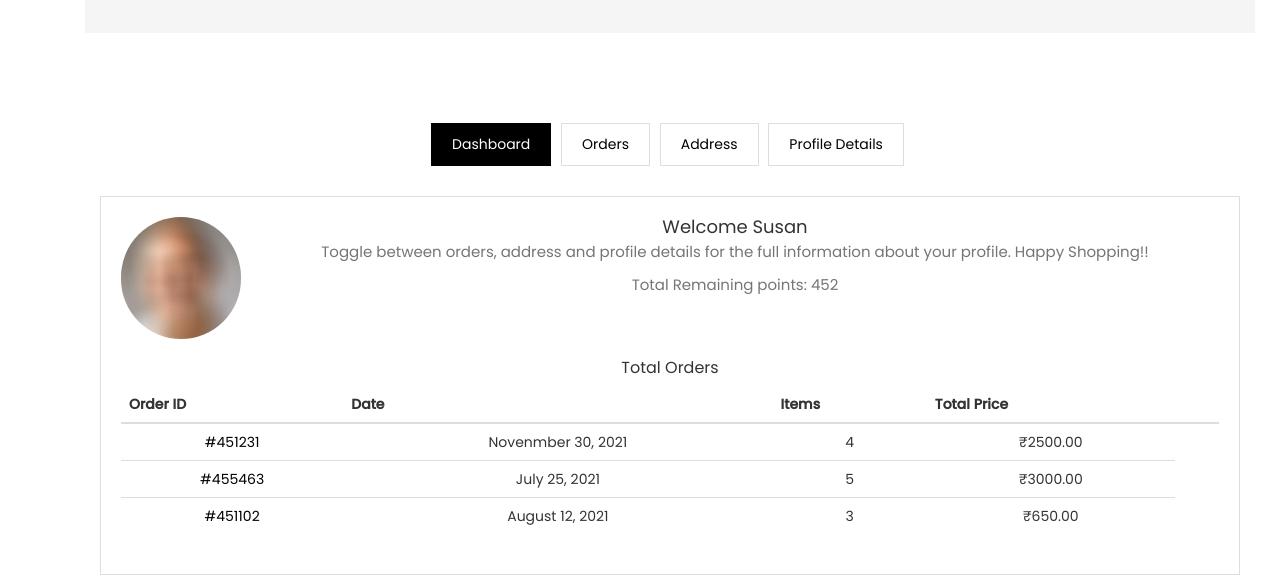
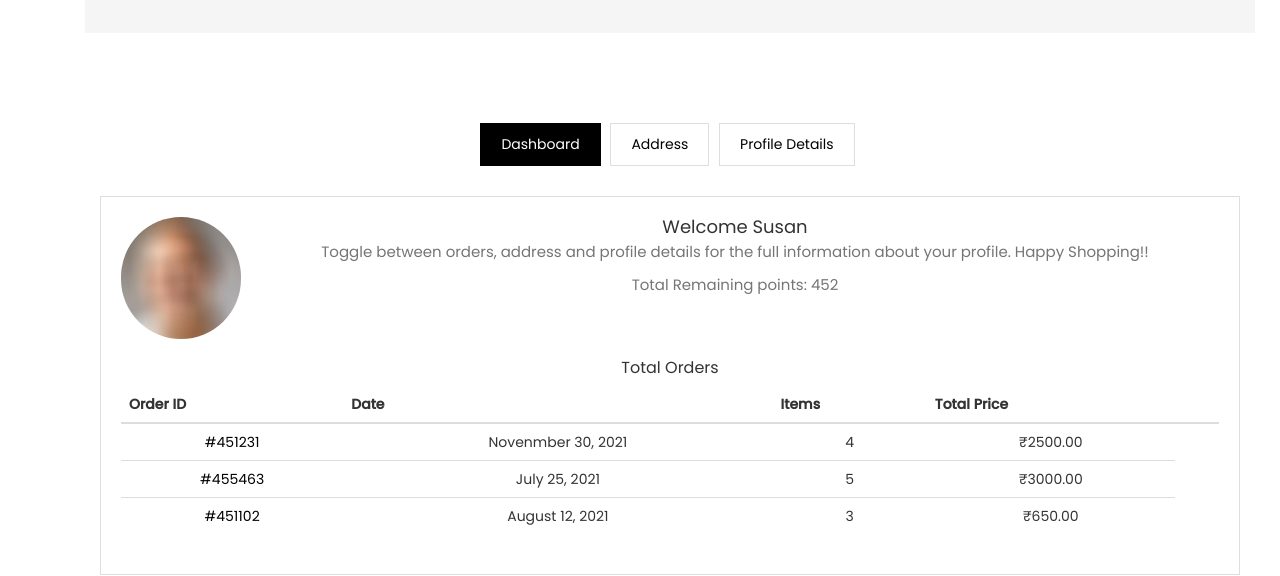
Before and after one commit to Nkprasath/Winkal, a plain HTML site: page dashboard.html in a window 1280 px wide. Shown: the part 241-817 px from the top of the page. Drawn offline with Linux system fonts and the light colour scheme; some packages are replaced by stand-ins of ours; files whose address does not match are found by name.

Commit message:
Update dashboard.html

```diff
--- a/dashboard.html
+++ b/dashboard.html
@@ -1,18 +1,3 @@
-<!--
-THEME: Aviato | E-commerce template
-VERSION: 1.0.0
-AUTHOR: Themefisher
-
-HOMEPAGE: https://themefisher.com/products/aviato-e-commerce-template/
-DEMO: https://demo.themefisher.com/aviato/
-GITHUB: https://github.com/themefisher/Aviato-E-Commerce-Template/
-
-WEBSITE: https://themefisher.com
-TWITTER: https://twitter.com/themefisher
-FACEBOOK: https://www.facebook.com/themefisher
--->
-
-
 <!DOCTYPE html>
 <html lang="en">
 <head>
@@ -204,7 +189,7 @@ FACEBOOK: https://www.facebook.com/themefisher
 			<div class="col-md-12">
 				<ul class="list-inline dashboard-menu text-center">
 					<li><a class="active" href="dashboard.html">Dashboard</a></li>
-					<li><a href="order.html">Orders</a></li>
+
 					<li><a href="address.html">Address</a></li>
 					<li><a href="profile-details.html">Profile Details</a></li>
 				</ul>
```
